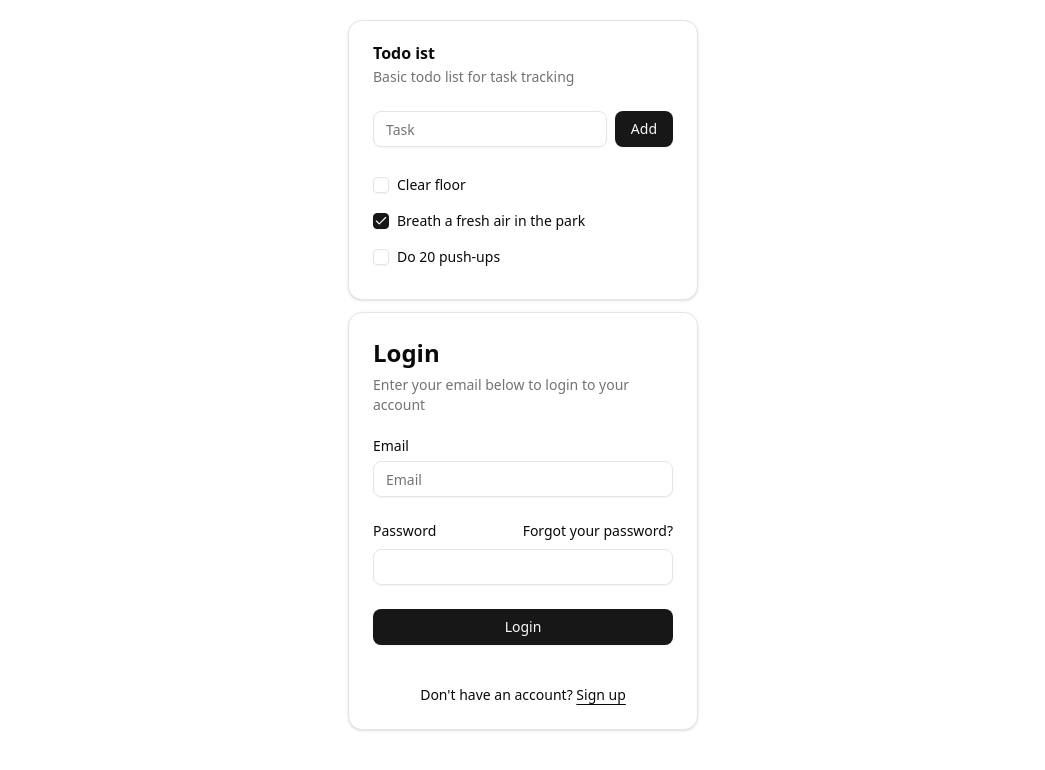
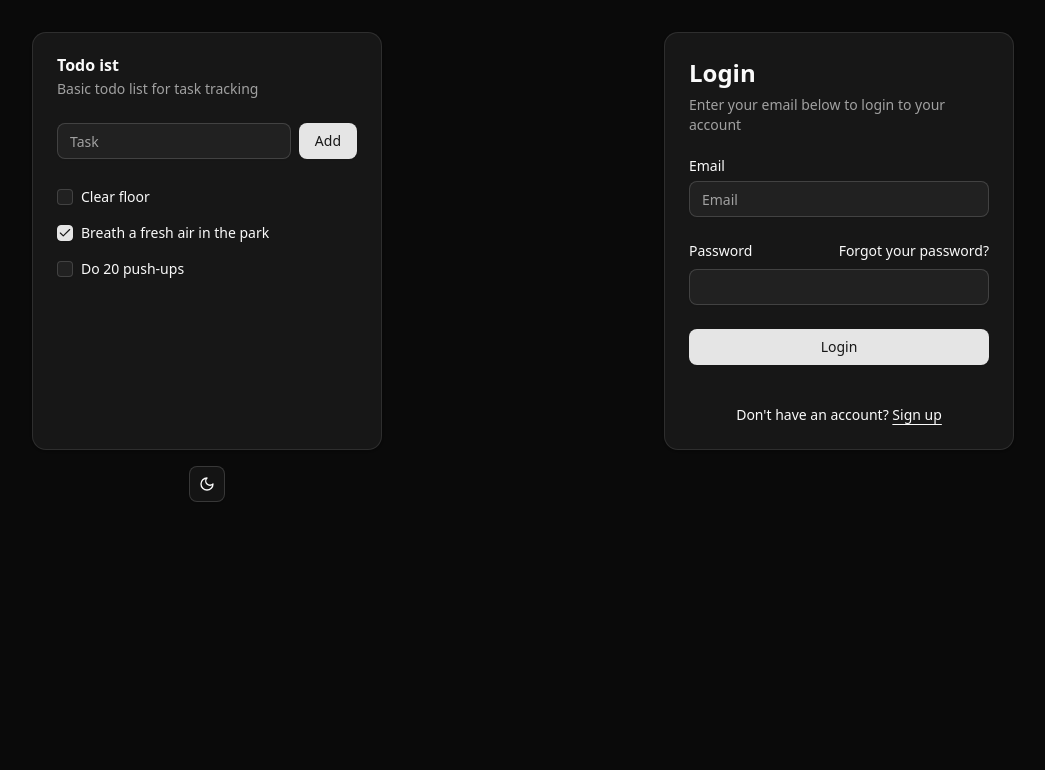
Before and after one commit to TIKOsup/r-1, a React (Vite) app: page / in a window 1280 px wide. Shown: the top 770 px of the page, without its empty margins (117-1162 px from the left). Built offline with nearby package versions, Linux system fonts and the light colour scheme.

Commit message:
feat: add theme toggle

```diff
--- a/src/App.jsx
+++ b/src/App.jsx
@@ -1,15 +1,18 @@
+import { ThemeProvider } from "@/components/theme-provider";
+import ModeToggle from "@/components/mode-toggle";
 import TodoList from "@/components/TodoList";
 import Login from "@/components/Login";
 
 export default function App() {
   return (
-    <>
-      <div className="container mx-auto px-4">
-        <div className="flex flex-col justify-center content-center items-center space-y-3 m-5">
+    <ThemeProvider defaultTheme="dark" storageKey="vite-ui-theme">
+      <div className="container mx-auto px-4 mt-8">
+        <div className="grid grid-cols-1 justify-items-center md:grid-cols-2 gap-4">
           <TodoList />
           <Login />
+          <ModeToggle />
         </div>
       </div>
-    </>
+    </ThemeProvider>
   )
 }
--- /dev/null
+++ b/src/components/mode-toggle.jsx
@@ -0,0 +1,37 @@
+import { Moon, Sun } from "lucide-react";
+
+import { Button } from "@/components/ui/button";
+import {
+  DropdownMenu,
+  DropdownMenuContent,
+  DropdownMenuItem,
+  DropdownMenuTrigger,
+} from "@/components/ui/dropdown-menu";
+import { useTheme } from "@/components/theme-provider";
+
+export default function ModeToggle() {
+  const { setTheme } = useTheme();
+
+  return (
+    <DropdownMenu>
+      <DropdownMenuTrigger asChild>
+        <Button variant="outline" size="icon">
+          <Sun className="h-[1.2rem] w-[1.2rem] rotate-0 scale-100 transition-all dark:-rotate-90 dark:scale-0" />
+          <Moon className="absolute h-[1.2rem] w-[1.2rem] rotate-90 scale-0 transition-all dark:rotate-0 dark:scale-100" />
+          <span className="sr-only">Toggle theme</span>
+        </Button>
+      </DropdownMenuTrigger>
+      <DropdownMenuContent align="end">
+        <DropdownMenuItem onClick={() => setTheme("light")}>
+          Light
+        </DropdownMenuItem>
+        <DropdownMenuItem onClick={() => setTheme("dark")}>
+          Dark
+        </DropdownMenuItem>
+        <DropdownMenuItem onClick={() => setTheme("system")}>
+          System
+        </DropdownMenuItem>
+      </DropdownMenuContent>
+    </DropdownMenu>
+  );
+}
--- /dev/null
+++ b/src/components/theme-provider.jsx
@@ -0,0 +1,64 @@
+import { createContext, useContext, useEffect, useState } from "react";
+
+const Theme = {
+  DARK: "dark",
+  LIGHT: "light",
+  SYSTEM: "system",
+}
+
+const initialState = {
+  theme: Theme.SYSTEM,
+  setTheme: () => null,
+}
+
+const ThemeProviderContext = createContext(initialState);
+
+
+export function ThemeProvider({
+  children,
+  defaultTheme = Theme.SYSTEM,
+  storageKey = "vite-ui-theme",
+  ...props
+}) {
+  const [theme, setThemeState] = useState(() => {
+    return localStorage.getItem(storageKey) || defaultTheme;
+  });
+
+  useEffect(() => {
+    const root = window.document.documentElement;
+    root.classList.remove("light", "dark");
+
+    if (theme === Theme.SYSTEM) {
+      const systemPreferDark = window.matchMedia("(prefers-color-scheme: dark)").matches;
+      root.classList.add(systemPreferDark ? Theme.DARK : Theme.LIGHT);
+    } else {
+      root.classList.add(theme);
+    }
+  }, [theme])
+
+  const setTheme = (newTheme) => {
+    localStorage.setItem(storageKey, newTheme);
+    setThemeState(newTheme);
+  };
+
+  const value = {
+    theme,
+    setTheme,
+  };
+
+  return (
+    <ThemeProviderContext.Provider value={value} {...props}>
+      {children}
+    </ThemeProviderContext.Provider>
+  )
+}
+
+export const useTheme = () => {
+  const context = useContext(ThemeProviderContext);
+
+  if (!context) {
+    throw new Error("useTheme must be used within a ThemeProvider");
+  }
+
+  return context;
+}
```
